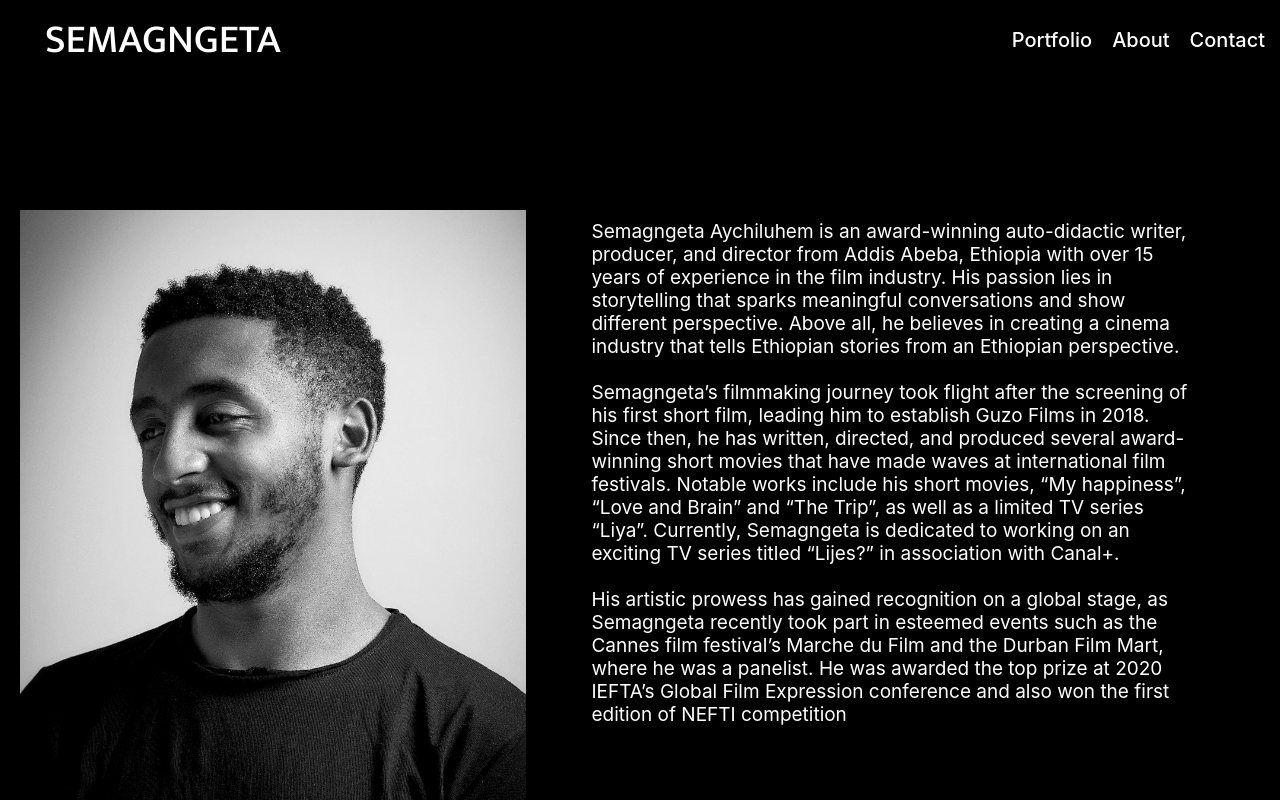
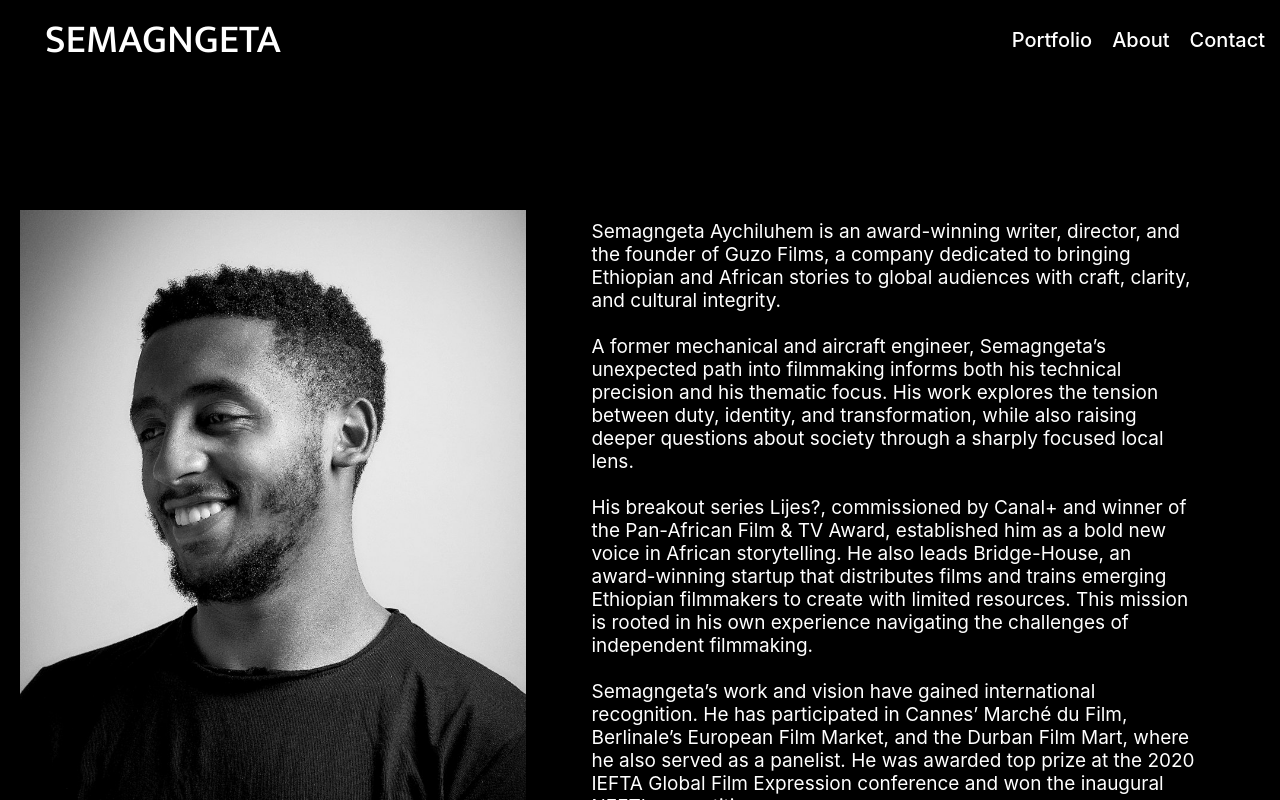
Before and after one commit to wamisha654/Semgngeta, a React (Create React App) app: page /about in a window 1280 px wide. Shown: the top 800 px of the page. Built offline with nearby package versions, Linux system fonts and the light colour scheme; a web font is replaced by a local one.

Commit message:
this is one

```diff
--- a/src/About/About.js
+++ b/src/About/About.js
@@ -10,21 +10,28 @@ const About = () => {
                 <div className="about-container">
                     <img src={pic} alt="Semagngeta's Picture" className="about-img" width="640" height="760" />
                     <article>
-                    <p>Semagngeta Aychiluhem is an award-winning auto-didactic writer, producer, and director from
-                    Addis Abeba, Ethiopia with over 15 years of experience in the film industry. His passion lies in
-                    storytelling that sparks meaningful conversations and show different perspective. Above all, he
-                    believes in creating a cinema industry that tells Ethiopian stories from an Ethiopian perspective.<br /><br />
+                    <p>Semagngeta Aychiluhem is an award-winning writer, director, and the founder of Guzo Films,
+                    a company dedicated to bringing Ethiopian and African stories to global audiences with craft, clarity,
+                    and cultural integrity.<br /><br />
 
-                    Semagngeta’s filmmaking journey took flight after the screening of his first short film, leading him
-                    to establish Guzo Films in 2018. Since then, he has written, directed, and produced several award-winning short movies that have made waves at international film festivals. Notable works include
-                    his short movies, “My happiness”, “Love and Brain” and “The Trip”, as well as a limited TV series
-                    “Liya”. Currently, Semagngeta is dedicated to working on an exciting TV series titled “Lijes?” in
-                    association with Canal+.<br /><br />
+                    A former mechanical and aircraft engineer, Semagngeta’s unexpected path into filmmaking informs both his
+                    technical precision and his thematic focus. His work explores the tension between duty, identity, and transformation,
+                    while also raising deeper questions about society through a sharply focused local lens.
+                    <br /><br />
 
-                    His artistic prowess has gained recognition on a global stage, as Semagngeta recently took part in
-                    esteemed events such as the Cannes film festival’s Marche du Film and the Durban Film Mart,
-                    where he was a panelist. He was awarded the top prize at 2020 IEFTA’s Global Film Expression
-                    conference and also won the first edition of NEFTI competition</p>
+                    His breakout series Lijes?, commissioned by Canal+ and winner of the Pan-African Film & TV Award, established him as
+                    a bold new voice in African storytelling. He also leads Bridge-House, an award-winning startup that distributes films
+                    and trains emerging Ethiopian filmmakers to create with limited resources. This mission is rooted in his own experience
+                    navigating the challenges of independent filmmaking.
+                    <br /><br />
+
+                    Semagngeta’s work and vision have gained international recognition. He has participated in Cannes’ Marché du Film,
+                    Berlinale’s European Film Market, and the Durban Film Mart, where he also served as a panelist. He was awarded top
+                    prize at the 2020 IEFTA Global Film Expression conference and won the inaugural NEFTI competition.
+                    <br /><br />
+
+
+                    He is currently developing his debut feature film, Guardian of the Ark, in partnership with a leading German co-producer and distributor.</p>
                     </article>
                 </div>
             </div>
--- a/src/Contact/Contact.css
+++ b/src/Contact/Contact.css
@@ -41,8 +41,12 @@
   color: black;
   font-size: 22px;
   font-weight: 600;
-  text-decoration: none;
+  text-decoration: underline;
 }
+.contact-p a:hover {
+  color: green;
+}
+
 .contact-p section{
   font-size: 25px;
 }
```
